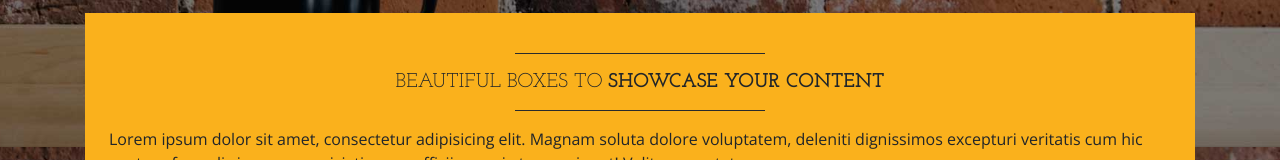
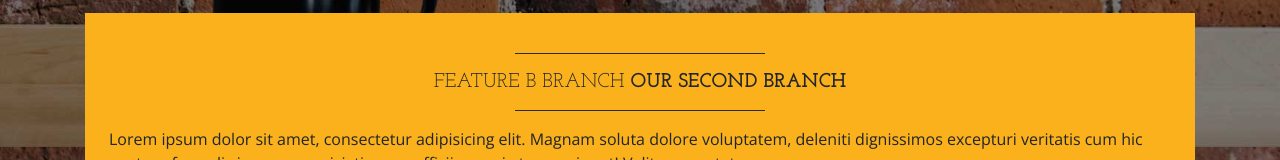
Before and after one commit to DaveRovinelli/Learnable-Git-Course, a website: page index.html in a window 1280 px wide. Shown: the part 1453-1613 px from the top of the page. Drawn offline with nearby package versions, Linux system fonts and the light colour scheme.

Commit message:
Our initial commit for feature B

```diff
--- a/index.html
+++ b/index.html
@@ -121,8 +121,8 @@
 
       <div class="bg-faded p-4 my-4">
         <hr class="divider">
-        <h2 class="text-center text-lg text-uppercase my-0">Beautiful boxes to
-          <strong>showcase your content</strong>
+        <h2 class="text-center text-lg text-uppercase my-0">Feature B Branch
+          <strong>our second branch</strong>
         </h2>
         <hr class="divider">
         <p>Lorem ipsum dolor sit amet, consectetur adipisicing elit. Magnam soluta dolore voluptatem, deleniti dignissimos excepturi veritatis cum hic sunt perferendis ipsum perspiciatis nam officiis sequi atque enim ut! Velit, consectetur.</p>
```
